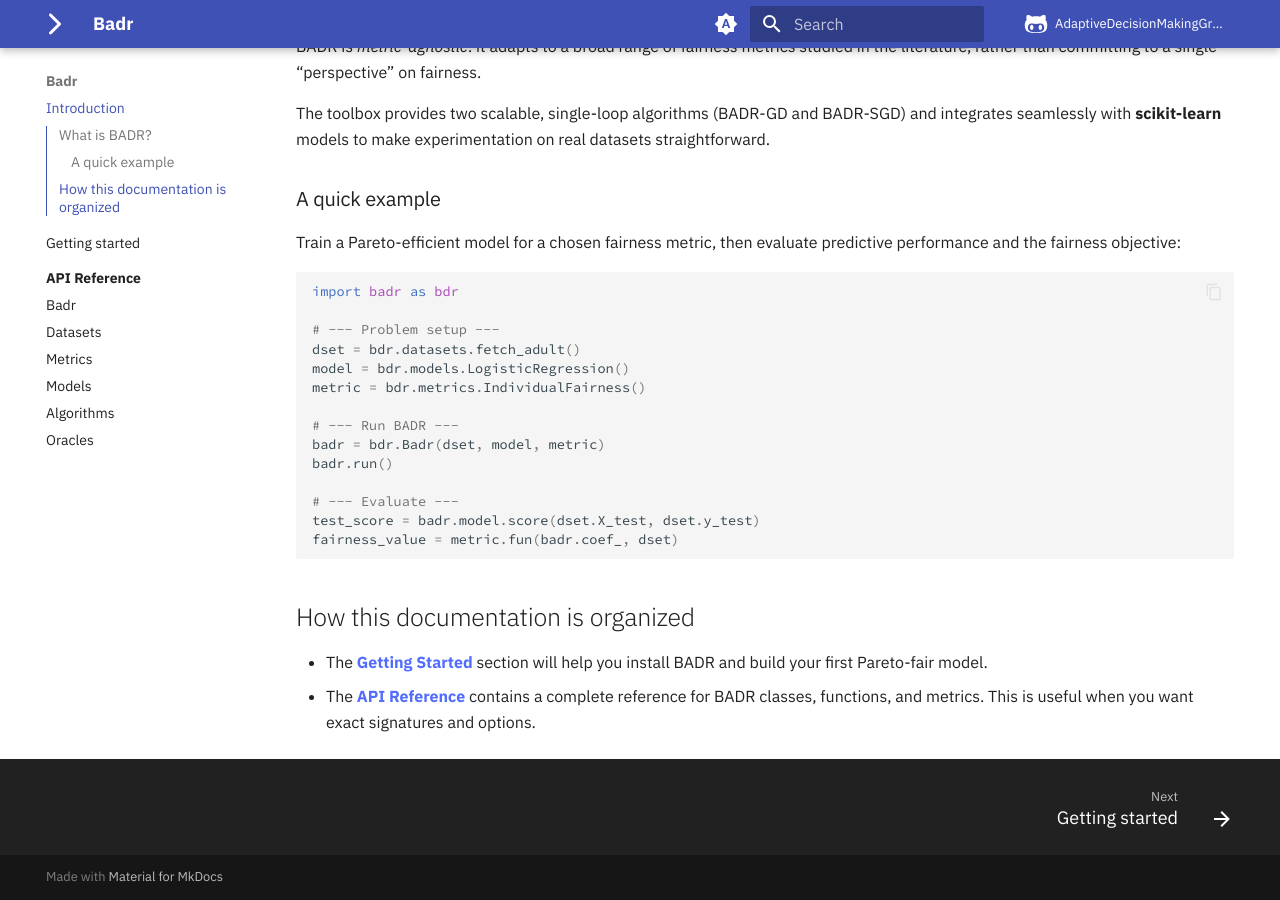
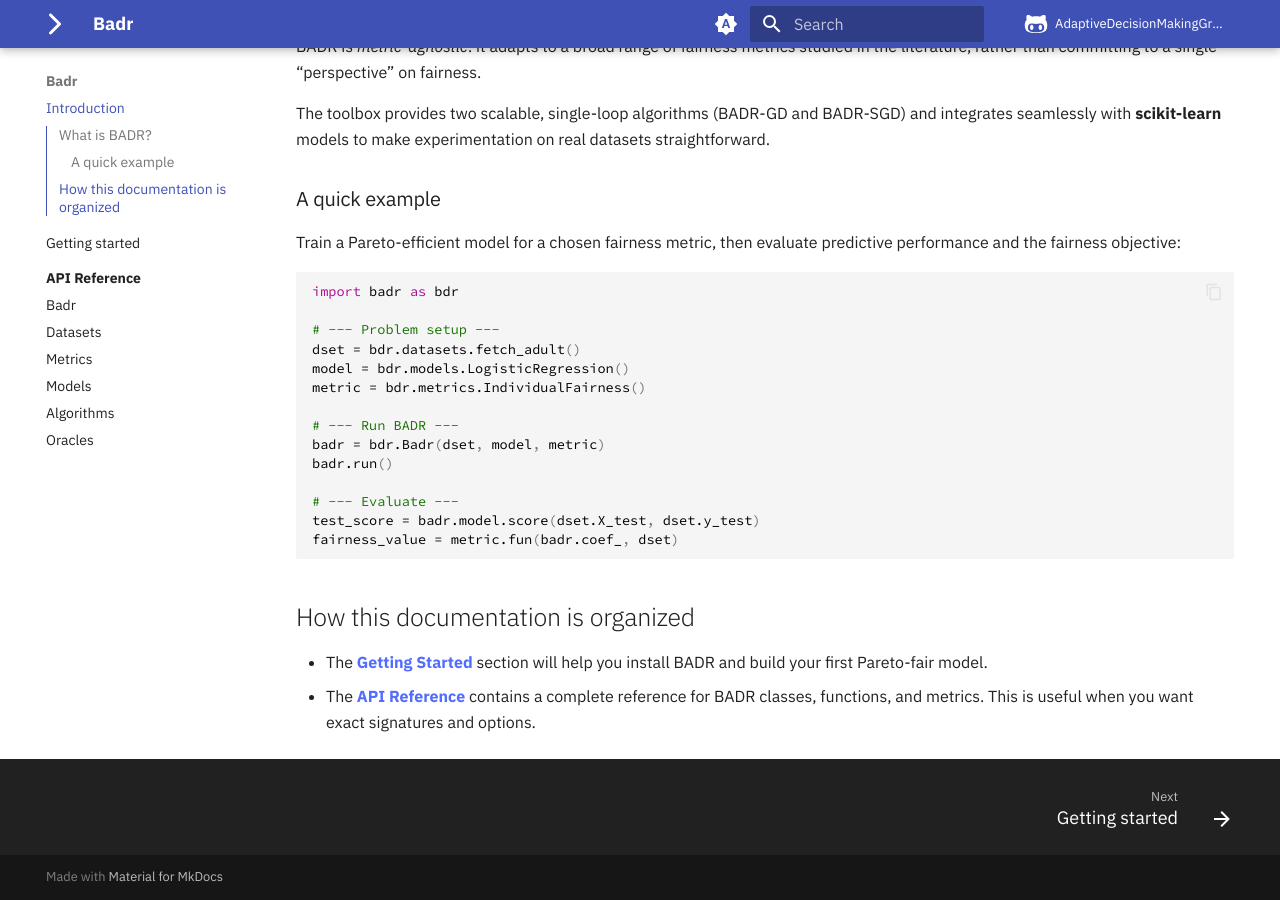
Before and after one commit to AdaptiveDecisionMakingGroup/badr, an MkDocs documentation site: the page built from docs/index.md, in a window 1280 px wide and 900 px high, scrolled down 635 px. Built offline with MkDocs 1.6.1 and Material for MkDocs 9.7.7, drawn with Linux system fonts in a browser that asks for light colours; comment, search, counter and statistics services are not loaded.

Commit message:
Add Read the Docs config and fix mkdocs references
- Add .readthedocs.yaml: MkDocs build on RTD, installs badr so
  mkdocstrings can import it for the API reference
- Add docs/requirements.txt: docs toolchain (mkdocs, material, mkdocstrings)
- mkdocs.yml: fix extra_css path (styles/) and repo_url double slash

```diff
--- /dev/null
+++ b/docs/requirements.txt
@@ -0,0 +1,5 @@
+# Documentation toolchain (used by Read the Docs and `mkdocs serve` locally).
+# Mirrors the doc tools in pyproject.toml's [dependency-groups] dev.
+mkdocs>=1.6.1
+mkdocs-material>=9.6.14
+mkdocstrings-python>=1.16.11
--- a/mkdocs.yml
+++ b/mkdocs.yml
@@ -1,7 +1,7 @@
 site_name: Badr
 site_description: Adaptive Reweighting for Fairness-Informed Pareto Optimization
-repo_name: AdaptiveDecisionMakingGroup//badr
-repo_url: https://github.com/AdaptiveDecisionMakingGroup//badr
+repo_name: AdaptiveDecisionMakingGroup/badr
+repo_url: https://github.com/AdaptiveDecisionMakingGroup/badr
 strict: true
 
 theme:
@@ -52,8 +52,8 @@
     code: Source Code Pro
 
 extra_css:
-  - css/pygments-light.css
-  - css/pygments-dark.css
+  - styles/pygments-light.css
+  - styles/pygments-dark.css
   - https://unpkg.com/katex@0/dist/katex.min.css
 
 extra_javascript:
```
Also changed, not shown: .readthedocs.yaml (added, +20 -0 lines).
